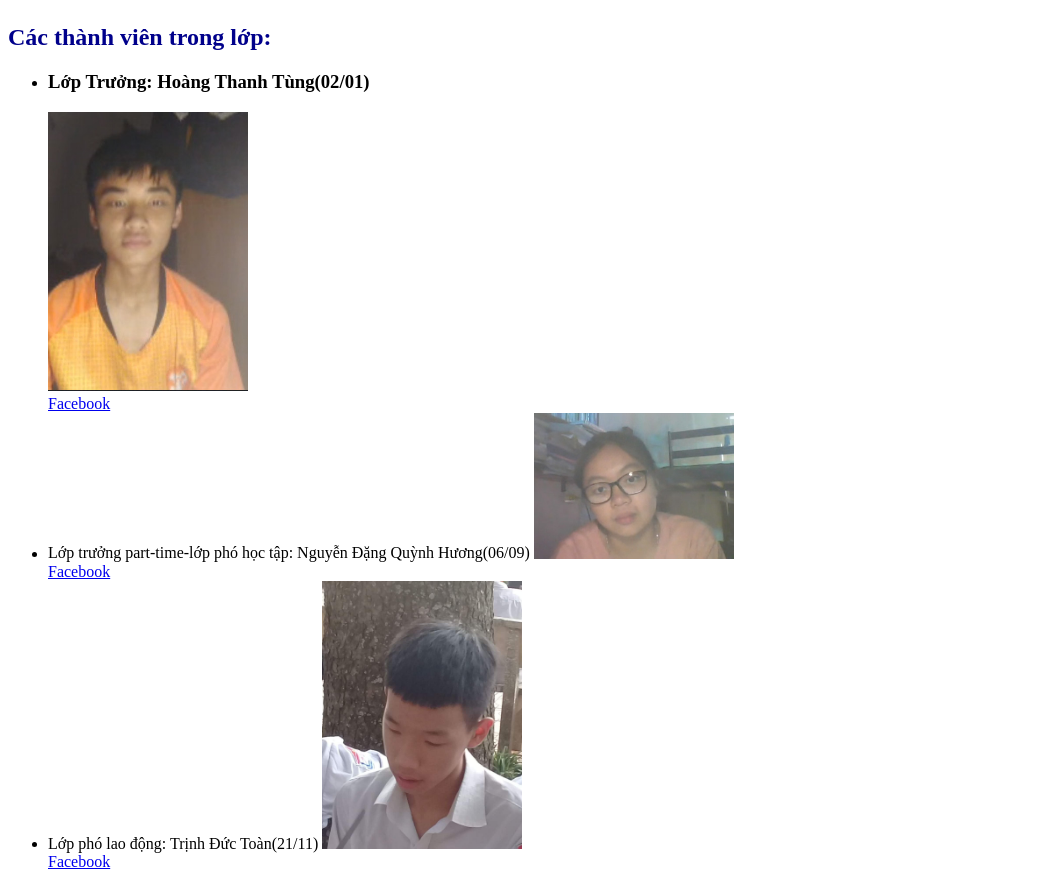
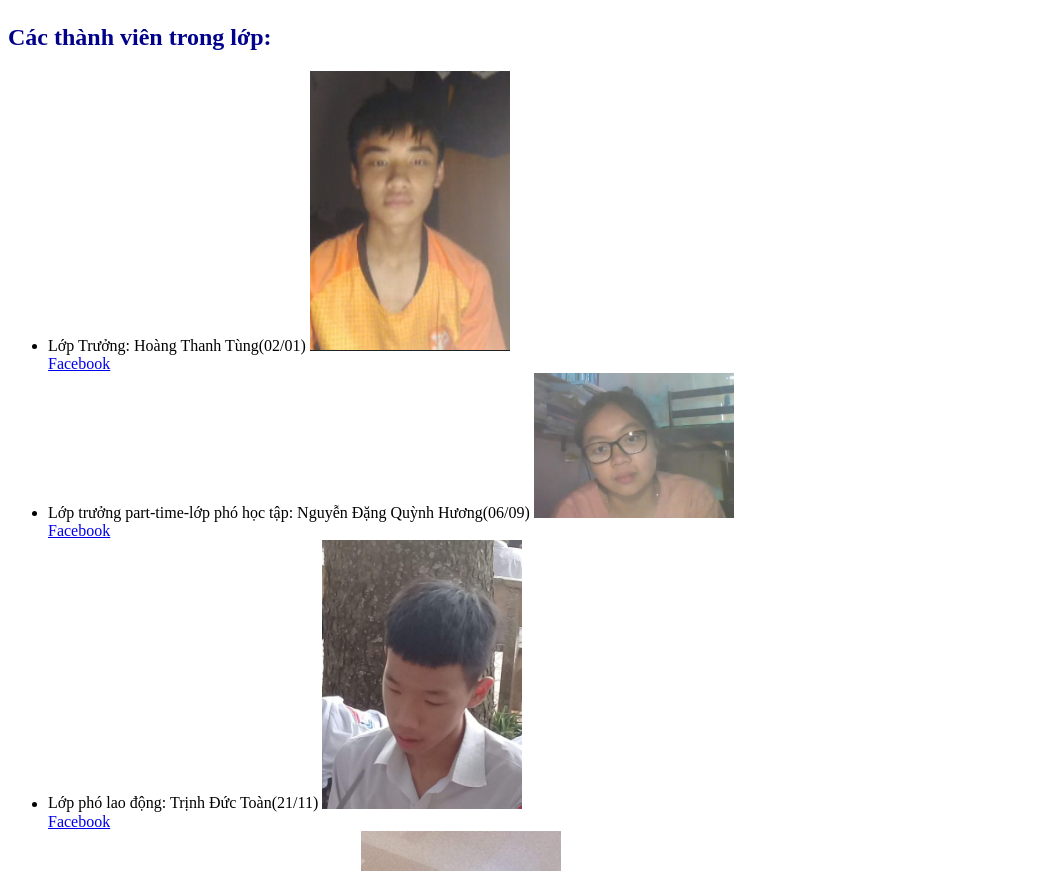
Before and after one commit to minhhiunee/family9a, a plain HTML site: page index.html in a window 1280 px wide. Shown: the part 1145-2016 px from the top of the page, without its empty margins (0-1063 px from the left). Drawn offline with Linux system fonts and the light colour scheme.

Commit message:
Update index.html

```diff
--- a/index.html
+++ b/index.html
@@ -18,7 +18,7 @@
 	<h1 style="color: darkorange;" >Lớp 9A khóa 2020-2021(Niên Khóa 2017-2021)</h1><img src="9a2.jpg" alt="nearly full of 9a member" width="1000" height="700">
 	<h2 style="color: darkblue;">Các thành viên trong lớp:</h2>
 	<ul>
-		<li><h3>Lớp Trưởng: Hoàng Thanh Tùng(02/01)</h3>
+		<li>Lớp Trưởng: Hoàng Thanh Tùng(02/01)
 			<img src="tung.jpg" width="200"></li>
 			<a href=" https://www.facebook.com/profile.php?id=100032004818743">Facebook</a></li>
 		<li>Lớp trưởng part-time-lớp phó học tập: Nguyễn Đặng Quỳnh Hương(06/09)
```
